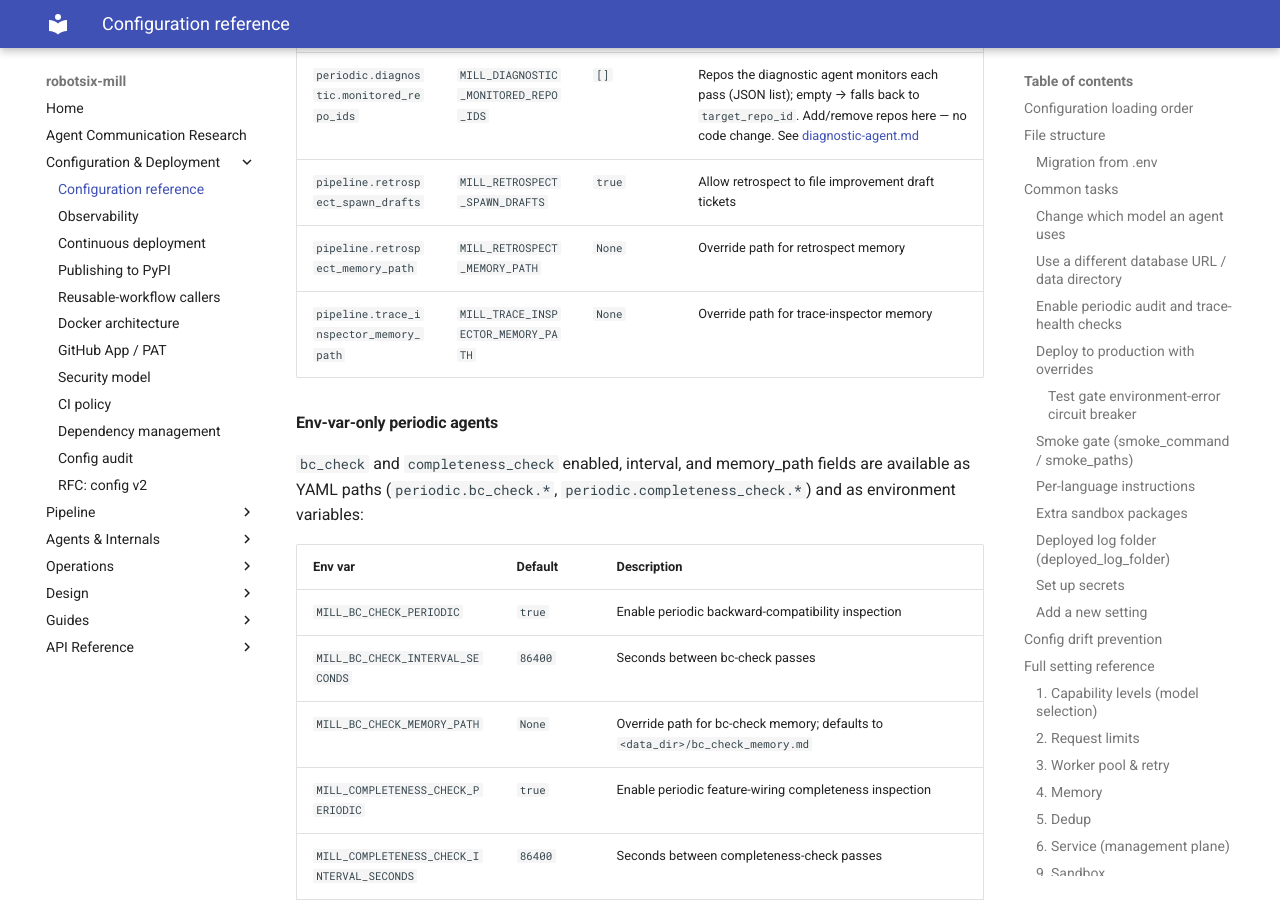
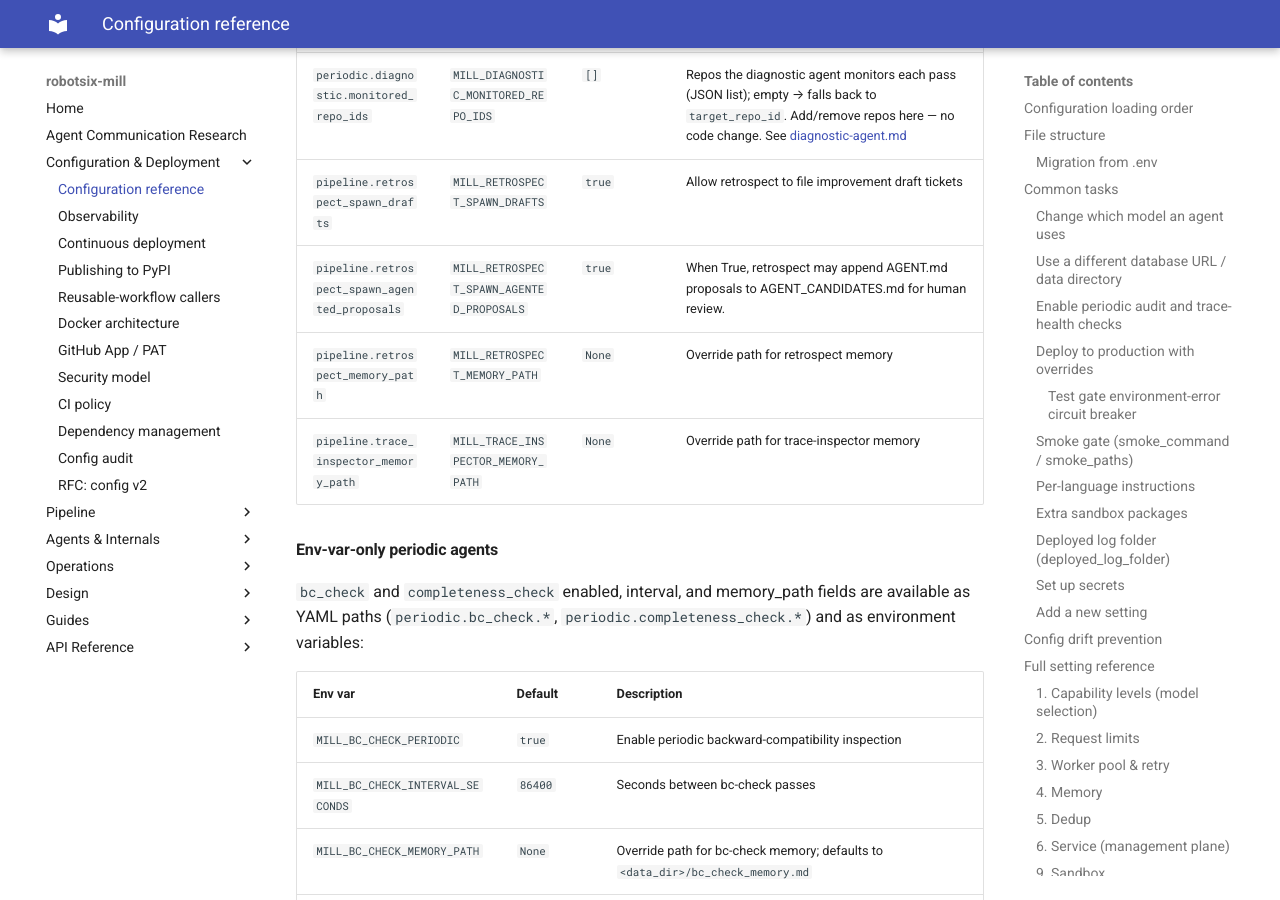
Before and after one commit to damien-robotsix/robotsix-mill, an MkDocs documentation site: the page built from docs/configuration.md, in a window 1280 px wide and 900 px high, scrolled down 22168 px. Built offline with MkDocs 1.6.1 and Material for MkDocs 9.7.7, drawn with Linux system fonts in a browser that asks for light colours.

Commit message:
mill: env doc sync: missing-from-docs — MILL_RETROSPECT_SPAWN_AGENTED_PROPOSALS (20260621T142240Z-env-doc-sync-missing-from-docs-mill-retr-8853)

```diff
--- a/docs/configuration.md
+++ b/docs/configuration.md
@@ -609,6 +609,7 @@ Additional fields:
 | `periodic.diagnostic.target_repo_id` | `MILL_DIAGNOSTIC_TARGET_REPO_ID` | `robotsix-mill` | Board the diagnostic agent routes activity to; single-repo fallback when the monitored list is empty |
 | `periodic.diagnostic.monitored_repo_ids` | `MILL_DIAGNOSTIC_MONITORED_REPO_IDS` | `[]` | Repos the diagnostic agent monitors each pass (JSON list); empty → falls back to `target_repo_id`. Add/remove repos here — no code change. See [diagnostic-agent.md](diagnostic-agent.md) |
 | `pipeline.retrospect_spawn_drafts` | `MILL_RETROSPECT_SPAWN_DRAFTS` | `true` | Allow retrospect to file improvement draft tickets |
+| `pipeline.retrospect_spawn_agented_proposals` | `MILL_RETROSPECT_SPAWN_AGENTED_PROPOSALS` | `true` | When True, retrospect may append AGENT.md proposals to AGENT_CANDIDATES.md for human review. |
 | `pipeline.retrospect_memory_path` | `MILL_RETROSPECT_MEMORY_PATH` | `None` | Override path for retrospect memory |
 | `pipeline.trace_inspector_memory_path` | `MILL_TRACE_INSPECTOR_MEMORY_PATH` | `None` | Override path for trace-inspector memory |
 
```
